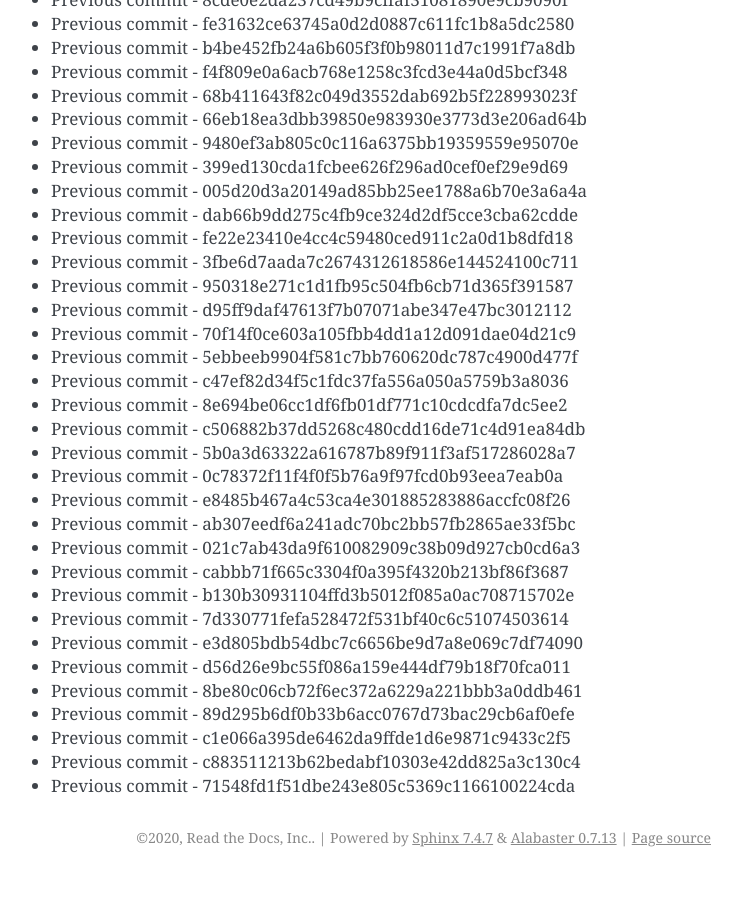
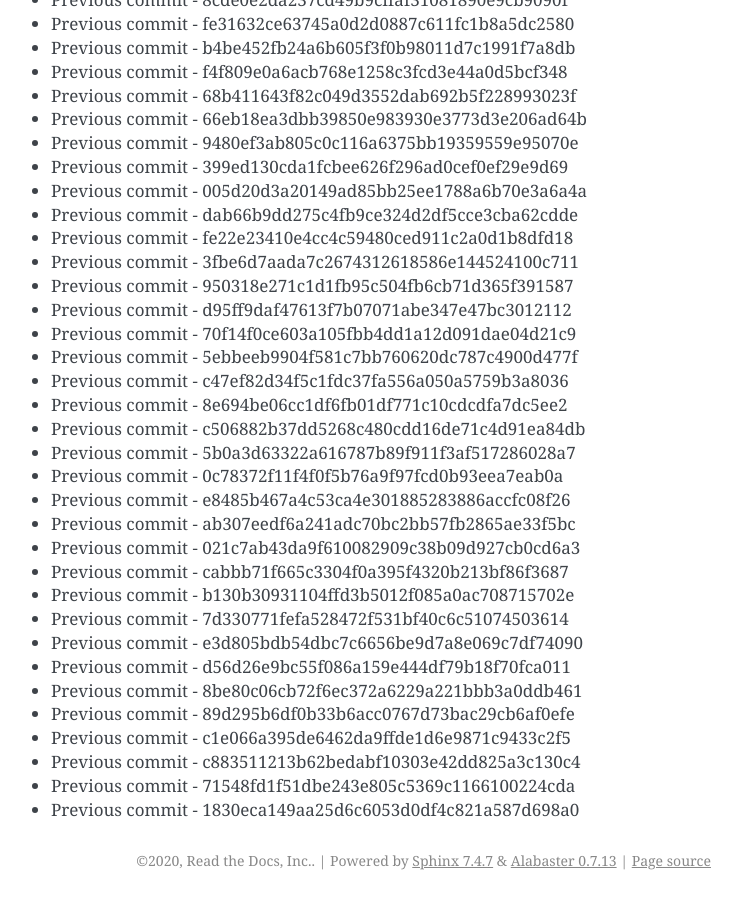
Before and after one commit to readthedocs/rtd-git-stresstest, a Sphinx documentation site: the page built from docs/updates.rst, in a window 1280 px wide and 900 px high, scrolled down 86657 px. Shown: the whole window, without its empty margins (399-1141 px from the left). Built offline with Sphinx 7.4.7, drawn with Linux system fonts in a browser that asks for light colours; before the commit the page ends 87534 px from its top, so only the background shows below that.

Commit message:
Generating commit from previous: 1830eca149aa25d6c6053d0df4c821a587d698a0

```diff
--- a/docs/updates.rst
+++ b/docs/updates.rst
@@ -3673,3 +3673,4 @@ It can be tested for any performance characteristics.
 * Previous commit - c1e066a395de6462da9ffde1d6e9871c9433c2f5
 * Previous commit - c883511213b62bedabf10303e42dd825a3c130c4
 * Previous commit - 71548fd1f51dbe243e805c5369c1166100224cda
+* Previous commit - 1830eca149aa25d6c6053d0df4c821a587d698a0
```
